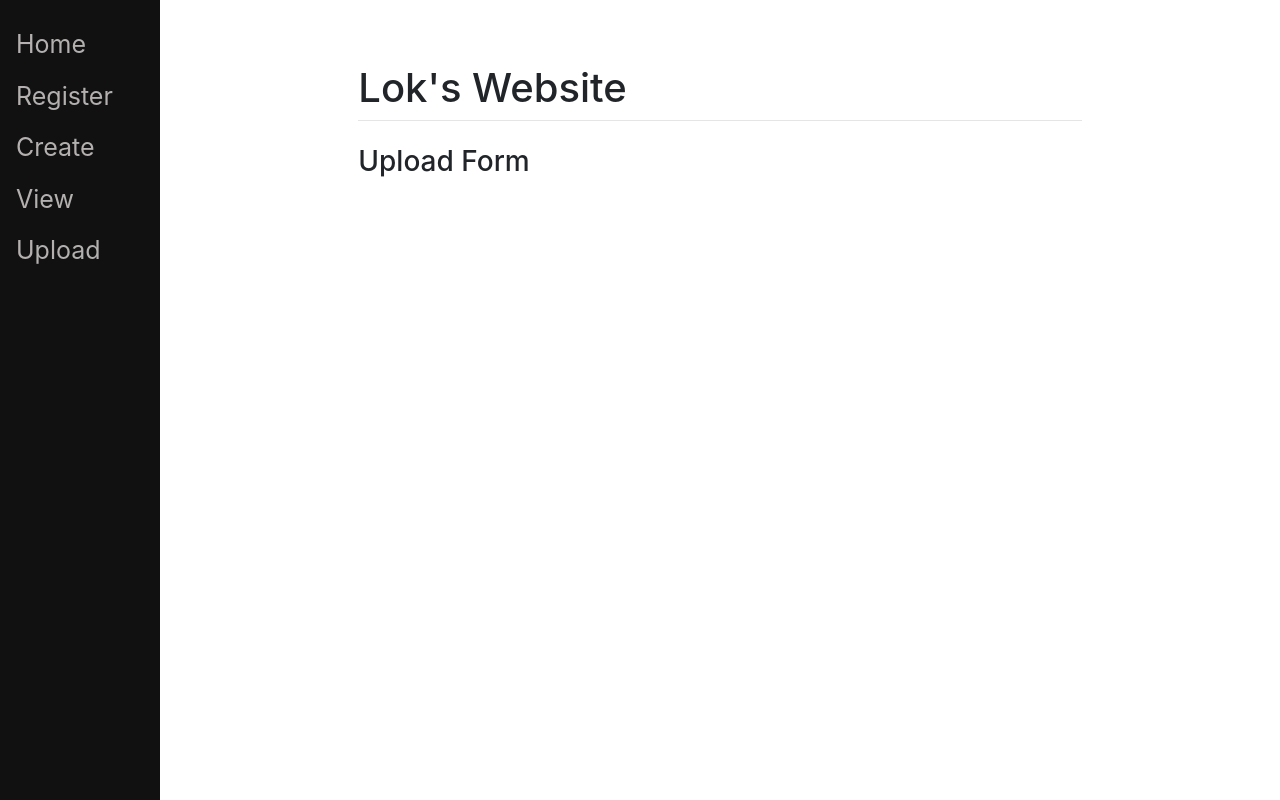
After one commit to loklok12614/DjangoTutorial, a Django app: page /upload/ in a window 1280 px wide. The commit adds this page. Run offline with Django 3.2, Linux system fonts and the light colour scheme; a user stored in the database is signed in; some libraries are stand-ins or nearby versions.

Commit message:
added upload html

```diff
--- a/mysite/main/form.py
+++ b/mysite/main/form.py
@@ -3,3 +3,6 @@ from django import forms
 class CreateNewList(forms.Form):
     name = forms.CharField(label="Name", max_length=200)
     check = forms.BooleanField(required=False)
+
+class UploadFileForm(forms.Form):
+    img = forms.ImageField()
--- a/mysite/main/templates/main/base.html
+++ b/mysite/main/templates/main/base.html
@@ -63,6 +63,7 @@
         <a href="/register">Register</a>
         <a href="/create">Create</a>
         <a href="/list">View</a>
+        <a href="/upload">Upload</a>
     </div>
 
     <div id="content", name="content", class="main">
--- /dev/null
+++ b/mysite/main/templates/main/upload.html
@@ -0,0 +1,9 @@
+{% extends 'main/base.html' %}
+
+{%block title%}
+Upload
+{%endblock%}
+
+{% block content %}
+<h3>Upload Form</h3>
+{% endblock %}
--- a/mysite/main/urls.py
+++ b/mysite/main/urls.py
@@ -8,5 +8,6 @@ urlpatterns = [
     path("list/", views.allList, name="allList"),
     path("list/<int:id>", views.list, name="list"),
     path("create/", views.create, name="create"),
+    path("upload/", views.upload, name="upload"),
 ]
 #path("<int:id>", views.index, name="index"),
--- a/mysite/main/views.py
+++ b/mysite/main/views.py
@@ -85,3 +85,7 @@ def create(response):
     else:
         form = CreateNewList()
     return render(response, "main/create.html", {"form":form})
+
+@login_required
+def upload(response):
+    return render(response, "main/upload.html", {})
```
